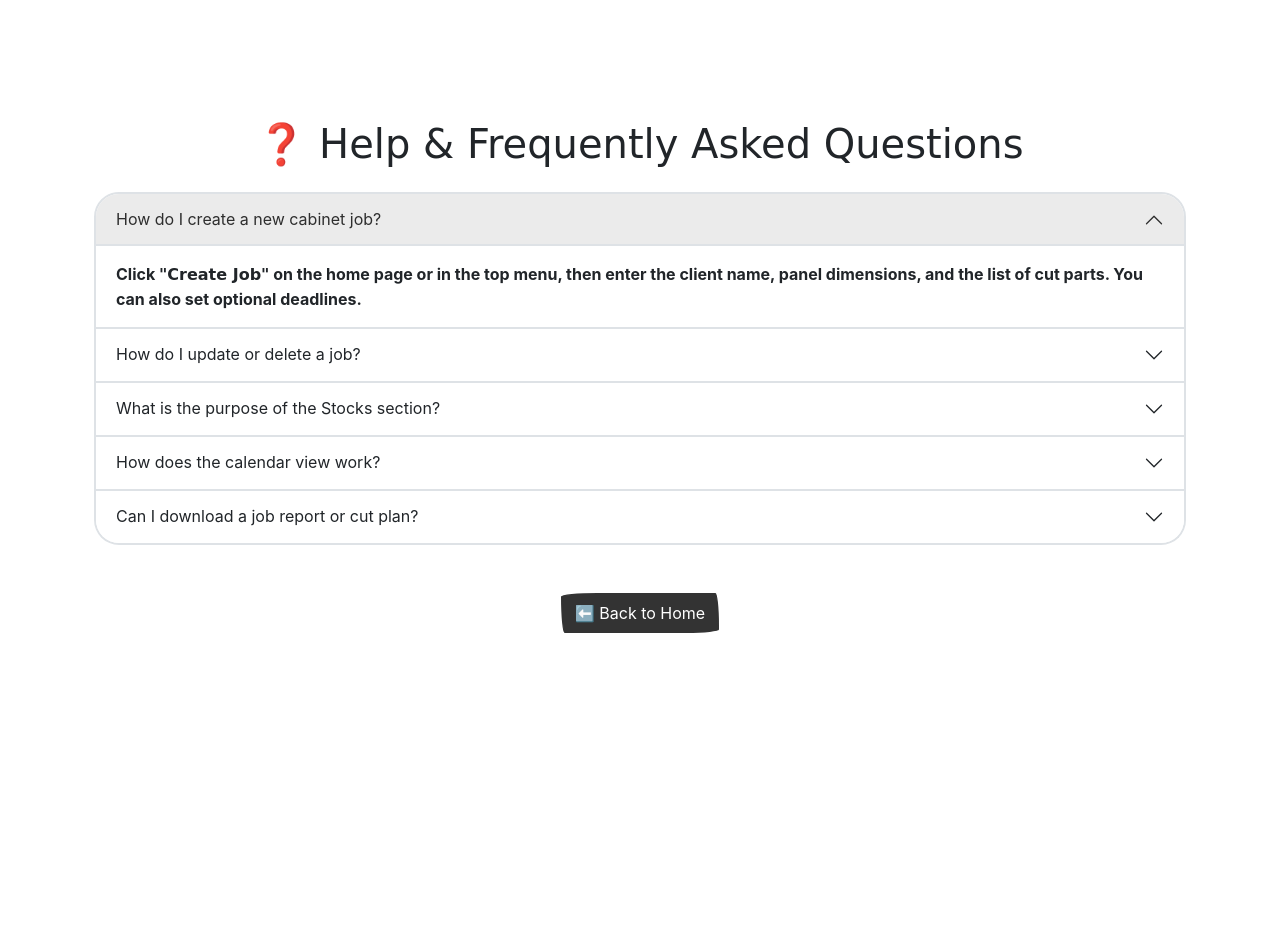
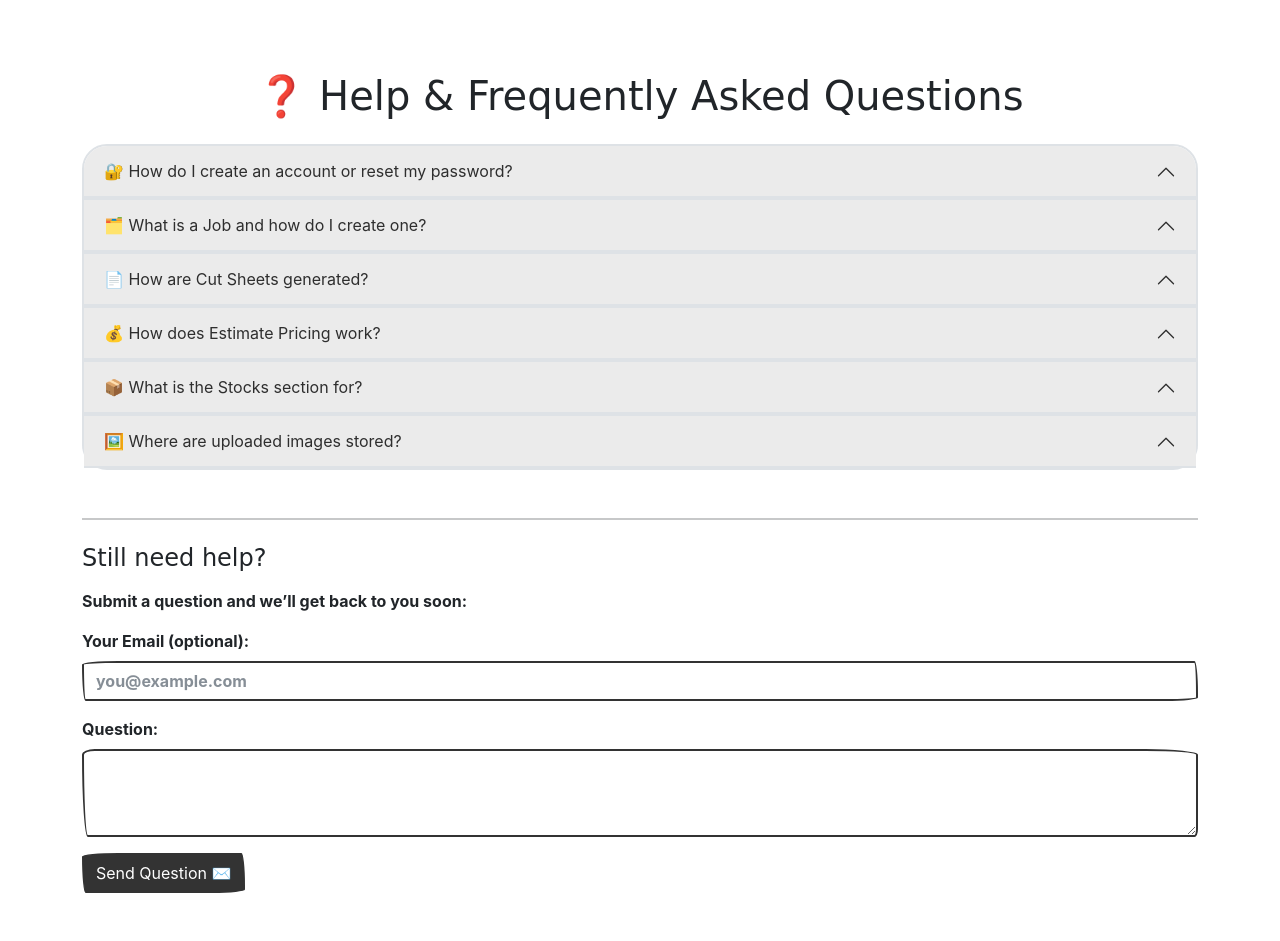
Before and after one commit to senkZEWOnef/CutbyZewo, a Flask app: page /help in a window 1280 px wide. Shown: the part 60-1001 px from the top of the page. Before the commit the page ends 693 px from the top, so only its background shows below. Run offline with Flask 3, Linux system fonts and the light colour scheme; some libraries are stand-ins or nearby versions; some web fonts are replaced.

Commit message:
new stuff

```diff
--- a/app.py
+++ b/app.py
@@ -1105,6 +1105,77 @@ def expose_helpers():
     return {"has_endpoint": lambda name: name in app.view_functions}
 
 
+
+@app.route("/jobs/<uuid:job_id>/gallery")
+def gallery(job_id):
+    user = current_user()
+    if not user:
+        return redirect(url_for("login"))
+
+    access_token = request.cookies.get("access_token")
+
+    # Optional check for ownership
+    job_res = (
+        supabase.postgrest.auth(access_token)
+        .table("jobs")
+        .select("*")
+        .eq("id", str(job_id))
+        .single()
+        .execute()
+    )
+    job = job_res.data
+    if not job:
+        flash("Job not found or unauthorized.", "danger")
+        return redirect(url_for("jobs"))
+
+    upload_dir = f"static/uploads/{job_id}"
+    uploaded_images = []
+    if os.path.exists(upload_dir):
+        uploaded_images = [
+            f"uploads/{job_id}/{f}"
+            for f in os.listdir(upload_dir)
+            if f.lower().endswith((".png", ".jpg", ".jpeg", ".webp"))
+        ]
+
+    return render_template("gallery.html", job=job, uploaded_images=uploaded_images)
+
+
+@app.route("/jobs/<uuid:job_id>/gallery")
+def job_gallery(job_id):
+    user = current_user()
+    if not user:
+        return redirect(url_for("login"))
+
+    # Check access
+    access_token = request.cookies.get("access_token")
+    authed = supabase.postgrest.auth(access_token)
+
+    job_res = (
+        authed.table("jobs")
+        .select("*")
+        .eq("id", str(job_id))
+        .single()
+        .execute()
+    )
+    job = job_res.data
+    if not job:
+        return "Job not found", 404
+
+    # Uploaded images
+    upload_dir = f"static/uploads/{job_id}"
+    uploaded_images = []
+    if os.path.exists(upload_dir):
+        uploaded_images = [
+            f"uploads/{job_id}/{f}"
+            for f in os.listdir(upload_dir)
+            if f.lower().endswith((".png", ".jpg", ".jpeg", ".webp"))
+        ]
+
+    return render_template("job_gallery.html", job=job, uploaded_images=uploaded_images, user=user)
+
+
+
+
 #pdf routeßß
 @app.route("/jobs/<uuid:job_id>/download", methods=["GET"])
 def download_job_pdf(job_id):
--- a/templates/help.html
+++ b/templates/help.html
@@ -1,159 +1,179 @@
 {% extends "base.html" %} {% block title %}Help & FAQs{% endblock %} {% block
 content %}
+<h1 class="mb-4 text-center">❓ Help & Frequently Asked Questions</h1>
 
-<div class="container my-5">
-  <h1 class="text-center mb-4">❓ Help & Frequently Asked Questions</h1>
-
-  <div class="accordion" id="faqAccordion">
-    <!-- Q1 -->
+<div class="accordion mb-5" id="faqAccordion">
+  <!-- Account -->
   <div class="accordion-item">
-      <h2 class="accordion-header" id="headingOne">
+    <h2 class="accordion-header" id="headingAccount">
       <button
         class="accordion-button"
         type="button"
         data-bs-toggle="collapse"
-          data-bs-target="#collapseOne"
-          aria-expanded="true"
-          aria-controls="collapseOne"
+        data-bs-target="#collapseAccount"
       >
-          How do I create a new cabinet job?
+        🔐 How do I create an account or reset my password?
       </button>
     </h2>
     <div
-        id="collapseOne"
-        class="accordion-collapse collapse show"
-        aria-labelledby="headingOne"
+      id="collapseAccount"
+      class="accordion-collapse collapse"
       data-bs-parent="#faqAccordion"
     >
       <div class="accordion-body">
-          Click <strong>"Create Job"</strong> on the home page or in the top
-          menu, then enter the client name, panel dimensions, and the list of
-          cut parts. You can also set optional deadlines.
+        Click “Sign Up” in the top right corner. To reset your password, log out
+        and click “Forgot Password?” on the login screen.
       </div>
     </div>
   </div>
 
-    <!-- Q2 -->
+  <!-- Jobs -->
   <div class="accordion-item">
-      <h2 class="accordion-header" id="headingTwo">
+    <h2 class="accordion-header" id="headingJobs">
       <button
-          class="accordion-button collapsed"
+        class="accordion-button"
         type="button"
         data-bs-toggle="collapse"
-          data-bs-target="#collapseTwo"
-          aria-expanded="false"
-          aria-controls="collapseTwo"
+        data-bs-target="#collapseJobs"
       >
-          How do I update or delete a job?
+        🗂️ What is a Job and how do I create one?
       </button>
     </h2>
     <div
-        id="collapseTwo"
+      id="collapseJobs"
       class="accordion-collapse collapse"
-        aria-labelledby="headingTwo"
       data-bs-parent="#faqAccordion"
     >
       <div class="accordion-body">
-          From the <strong>Saved Jobs</strong> page, click on any job to view
-          details. There, you'll see options to <em>Edit</em>,
-          <em>Update Price</em>, <em>Set Deadlines</em>, or <em>Delete</em> the
-          job.
+        A Job is a cut plan/client project. Click “➕ Create Job” on the home
+        page, fill out the client name, parts, panels and deadlines. Once saved,
+        you can always edit the job later.
       </div>
     </div>
   </div>
 
-    <!-- Q3 -->
+  <!-- Cut Sheets -->
   <div class="accordion-item">
-      <h2 class="accordion-header" id="headingThree">
+    <h2 class="accordion-header" id="headingSheets">
       <button
-          class="accordion-button collapsed"
+        class="accordion-button"
         type="button"
         data-bs-toggle="collapse"
-          data-bs-target="#collapseThree"
-          aria-expanded="false"
-          aria-controls="collapseThree"
+        data-bs-target="#collapseSheets"
       >
-          What is the purpose of the Stocks section?
+        📄 How are Cut Sheets generated?
       </button>
     </h2>
     <div
-        id="collapseThree"
+      id="collapseSheets"
       class="accordion-collapse collapse"
-        aria-labelledby="headingThree"
       data-bs-parent="#faqAccordion"
     >
       <div class="accordion-body">
-          The <strong>Stocks</strong> page allows you to track materials in your
-          workshop — including panels, laminates, screws, hinges, slides, and
-          more. You can add, increase, decrease, or delete items as your
-          inventory changes.
+        Cut sheets are automatically created based on your part dimensions and
+        material/thickness. They are saved in
+        <code>static/sheets/&lt;job_id&gt;</code> and can also be exported to
+        PDF inside a Job.
       </div>
     </div>
   </div>
 
-    <!-- Q4 -->
+  <!-- Estimates -->
   <div class="accordion-item">
-      <h2 class="accordion-header" id="headingFour">
+    <h2 class="accordion-header" id="headingEstimate">
       <button
-          class="accordion-button collapsed"
+        class="accordion-button"
         type="button"
         data-bs-toggle="collapse"
-          data-bs-target="#collapseFour"
-          aria-expanded="false"
-          aria-controls="collapseFour"
+        data-bs-target="#collapseEstimate"
       >
-          How does the calendar view work?
+        💰 How does Estimate Pricing work?
       </button>
     </h2>
     <div
-        id="collapseFour"
+      id="collapseEstimate"
       class="accordion-collapse collapse"
-        aria-labelledby="headingFour"
       data-bs-parent="#faqAccordion"
     >
       <div class="accordion-body">
-          The calendar shows all <strong>hard deadlines</strong> for your jobs.
-          You can click a date to view what’s due that day or week. It helps you
-          plan production and deliveries.
+        You can add accessories (drawer slides, hinges, laminate, etc) and your
+        own prices. The system totals up the accessories, install fees and
+        commission to calculate a final estimate.
       </div>
     </div>
   </div>
 
-    <!-- Q5 -->
+  <!-- Stocks -->
   <div class="accordion-item">
-      <h2 class="accordion-header" id="headingFive">
+    <h2 class="accordion-header" id="headingStocks">
       <button
-          class="accordion-button collapsed"
+        class="accordion-button"
         type="button"
         data-bs-toggle="collapse"
-          data-bs-target="#collapseFive"
-          aria-expanded="false"
-          aria-controls="collapseFive"
+        data-bs-target="#collapseStocks"
       >
-          Can I download a job report or cut plan?
+        📦 What is the Stocks section for?
       </button>
     </h2>
     <div
-        id="collapseFive"
+      id="collapseStocks"
       class="accordion-collapse collapse"
-        aria-labelledby="headingFive"
       data-bs-parent="#faqAccordion"
     >
       <div class="accordion-body">
-          Yes! On the Job Details page, click
-          <strong>“Export as PDF”</strong> to download a full report of the job
-          — including cut parts, deadlines, sheet images, and any uploaded
-          files.
+        Use Stocks to manage your shop inventory (e.g., sheets of plywood,
+        hardware items). You can increment/decrement quantities as you use
+        materials on jobs.
+      </div>
+    </div>
+  </div>
+
+  <!-- Gallery -->
+  <div class="accordion-item">
+    <h2 class="accordion-header" id="headingGallery">
+      <button
+        class="accordion-button"
+        type="button"
+        data-bs-toggle="collapse"
+        data-bs-target="#collapseGallery"
+      >
+        🖼️ Where are uploaded images stored?
+      </button>
+    </h2>
+    <div
+      id="collapseGallery"
+      class="accordion-collapse collapse"
+      data-bs-parent="#faqAccordion"
+    >
+      <div class="accordion-body">
+        When you add uploads to a Job, they appear in the Job Gallery and are
+        stored in <code>static/uploads/&lt;job_id&gt;</code>. They do not affect
+        cut layout but are for your internal reference.
       </div>
     </div>
   </div>
 </div>
 
-  <div class="text-center mt-5">
-    <a href="{{ url_for('home') }}" class="btn btn-primary">
-      ⬅️ Back to Home
-    </a>
+<hr class="my-4" />
+
+<!-- User question submit form -->
+<h4 class="mb-3">Still need help?</h4>
+<p>Submit a question and we’ll get back to you soon:</p>
+<form method="POST" action="mailto:admin@yourcompany.com" enctype="text/plain">
+  <div class="mb-3">
+    <label class="form-label">Your Email (optional):</label>
+    <input
+      type="email"
+      name="email"
+      class="form-control"
+      placeholder="you@example.com"
+    />
   </div>
+  <div class="mb-3">
+    <label class="form-label">Question:</label>
+    <textarea name="question" class="form-control" rows="3" required></textarea>
   </div>
+  <button type="submit" class="btn btn-primary">Send Question ✉️</button>
+</form>
 
 {% endblock %}
```
Also changed, not shown: templates/gallery.html (added, +23 -0 lines), templates/job_gallery.html (added, +24 -0 lines), templates/jobs.html (+7 -14 lines), static/uploads/7378d511-9504-4a03-ad55-a50dca7e7e32/38FECC86-75AF-49E8-88A8-CF328B2A2C15.jpeg (added), static/uploads/d661af41-569f-4e91-8b7b-fe6f2d8d198e/accessories/3154804497_1327043319.jpg (added). Lines whose indentation alone changed are shown as unchanged.
